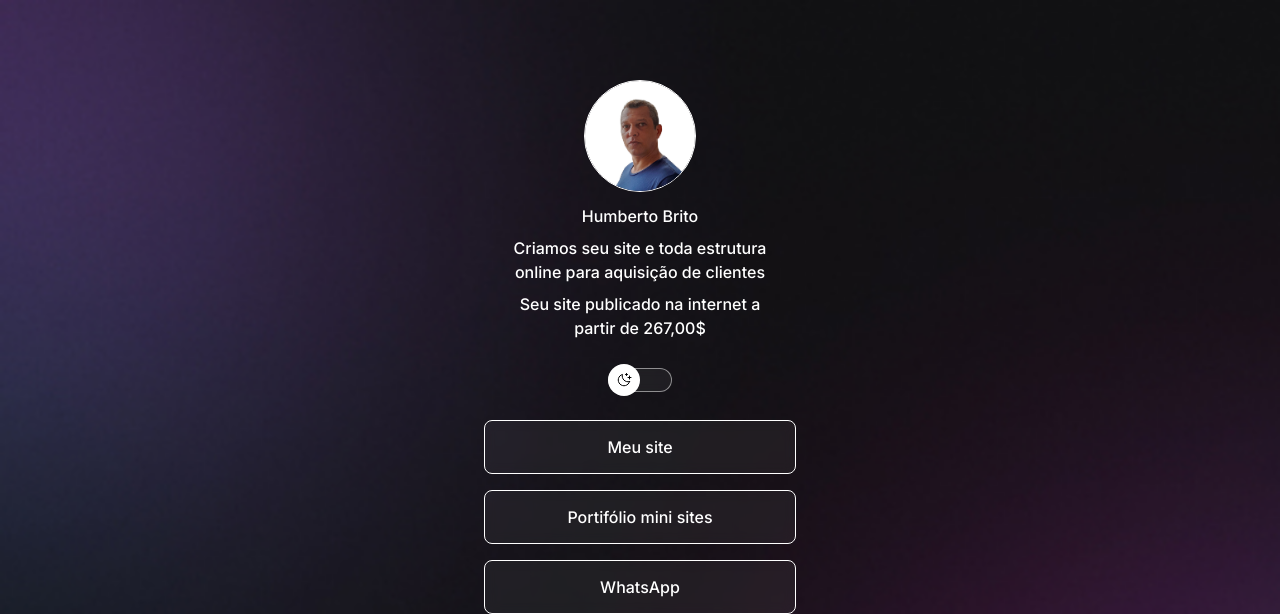
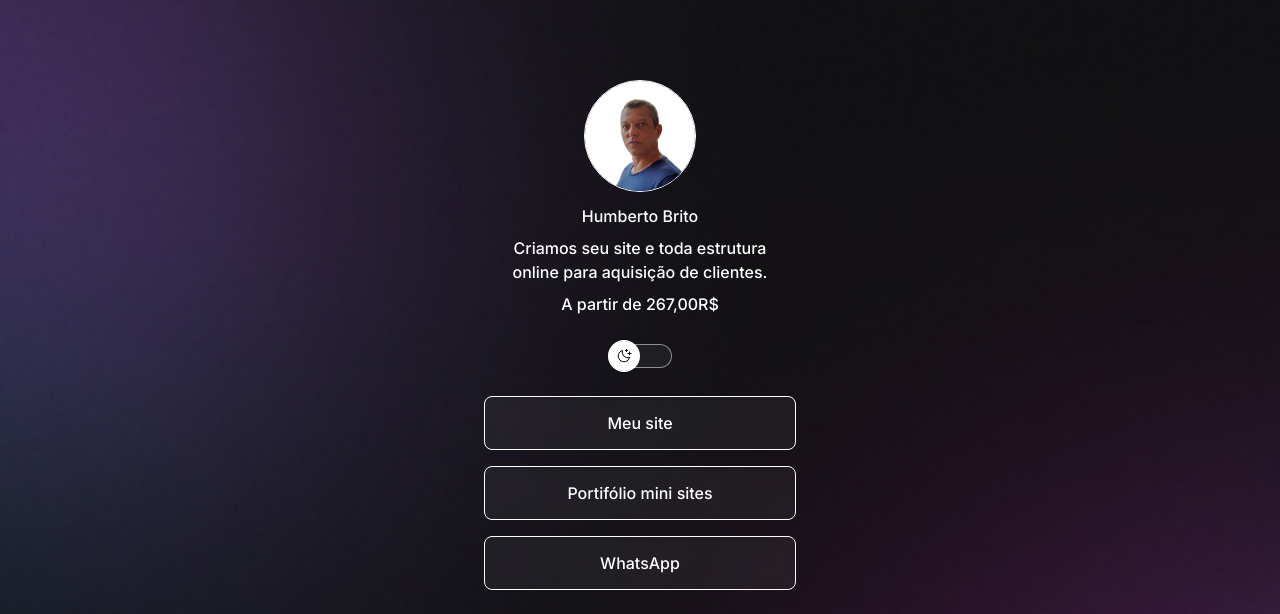
Before and after one commit to hubertbrito/atendimento, a plain HTML site: page PROJECT-LINKTREE/inicial.html in a window 1280 px wide. Shown: the top 614 px of the page. Drawn offline with nearby package versions, Linux system fonts and the light colour scheme.

Commit message:
atualizando o preço no linktree do Humberto

```diff
--- a/PROJECT-LINKTREE/inicial.html
+++ b/PROJECT-LINKTREE/inicial.html
@@ -17,8 +17,8 @@
       <div id="profile">
         <img src="assets/Avatar.png" alt="" />
         <p>Humberto Brito</p>
-        <p>Criamos seu site e toda estrutura online para aquisição de clientes</p>
-        <p>Seu site publicado na internet a partir de 267,00$</p>
+        <p>Criamos seu site e toda estrutura online para aquisição de clientes.</p>
+        <p>A partir de 267,00R$</p>
 
       </div>
       <div id="switch" onclick="toggleMode()">
```
Also changed, not shown: index.html (+1 -1 lines).
